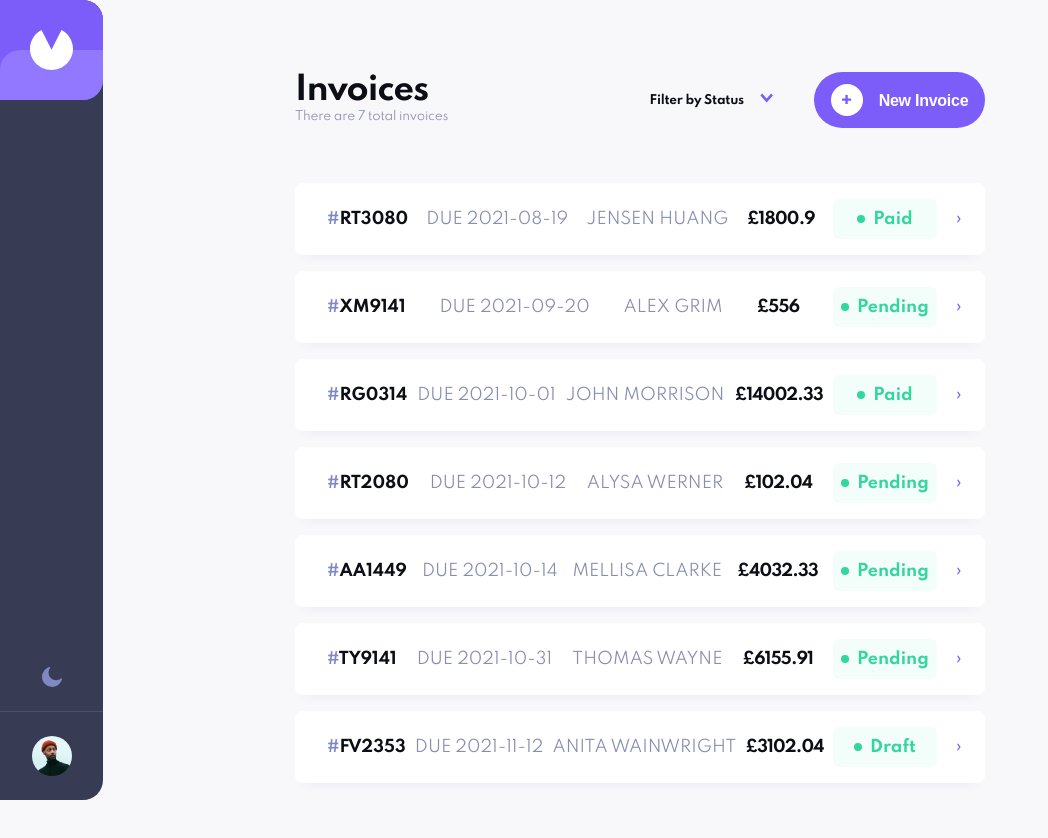
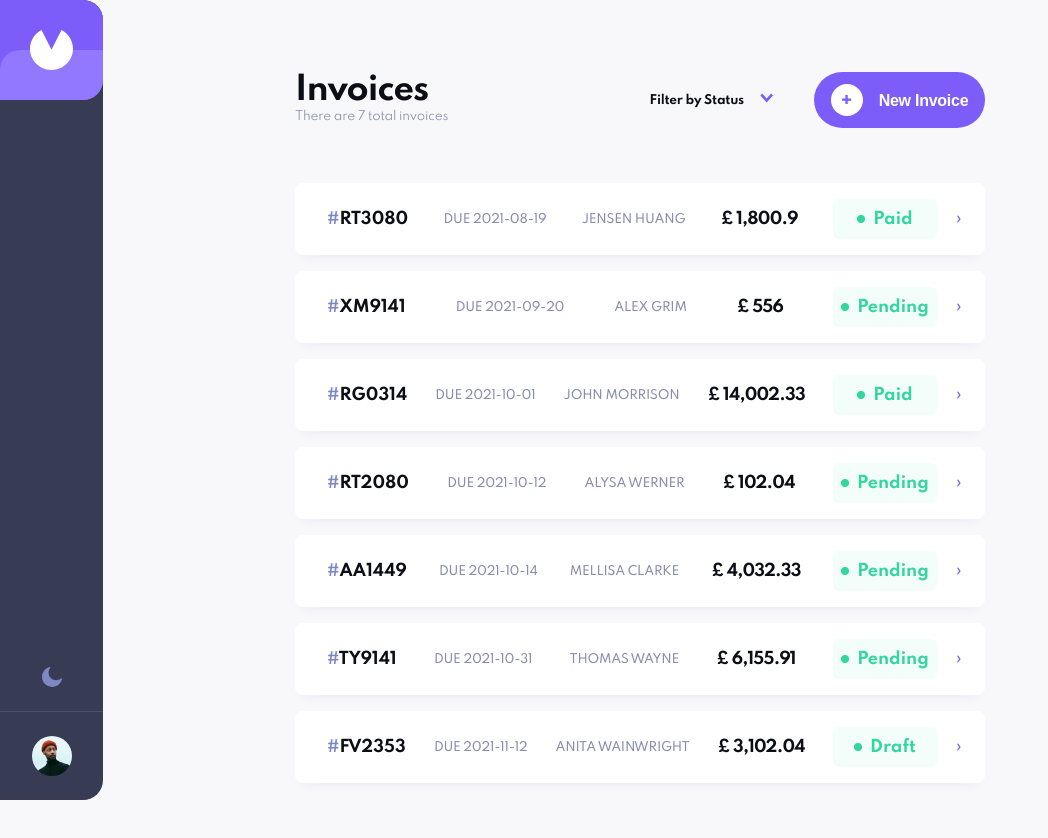
Before and after one commit to samadjei/invoice-app, a Next.js app: page / in a window 1280 px wide. Shown: the top 838 px of the page, without its empty margins (0-1048 px from the left). Built offline with nearby package versions, Linux system fonts and the light colour scheme.

Commit message:
adding commas to numbers

```diff
--- a/scss/component/_invoices.scss
+++ b/scss/component/_invoices.scss
@@ -80,4 +80,7 @@
 		height: 0.8rem;
 		margin-left: 2rem;
 	}
+	.text--two.h3--small {
+		font-weight: $font-weight-500;
+	}
 }
--- a/src/components/invoices/Invoices.tsx
+++ b/src/components/invoices/Invoices.tsx
@@ -28,9 +28,9 @@ const Invoices = () => {
 							<span className="invoices--hashtag">#</span>
 							{item.id}
 						</strong>
-						<span className="text--two">Due {item.paymentDue}</span>
-						<span className="text--two">{item.clientName}</span>
-						<h3 className="text--one">£{item.total}</h3>
+						<span className="text--two h3--small">Due {item.paymentDue}</span>
+						<span className="text--two h3--small">{item.clientName}</span>
+						<h3 className="text--one">£ {item.total.toLocaleString()}</h3>
 						<div className="invoices__flex">
 							<div className="invoices__status invoices--paid">
 								<span className="invoices--dot invoices--dot-paid"></span>
```
